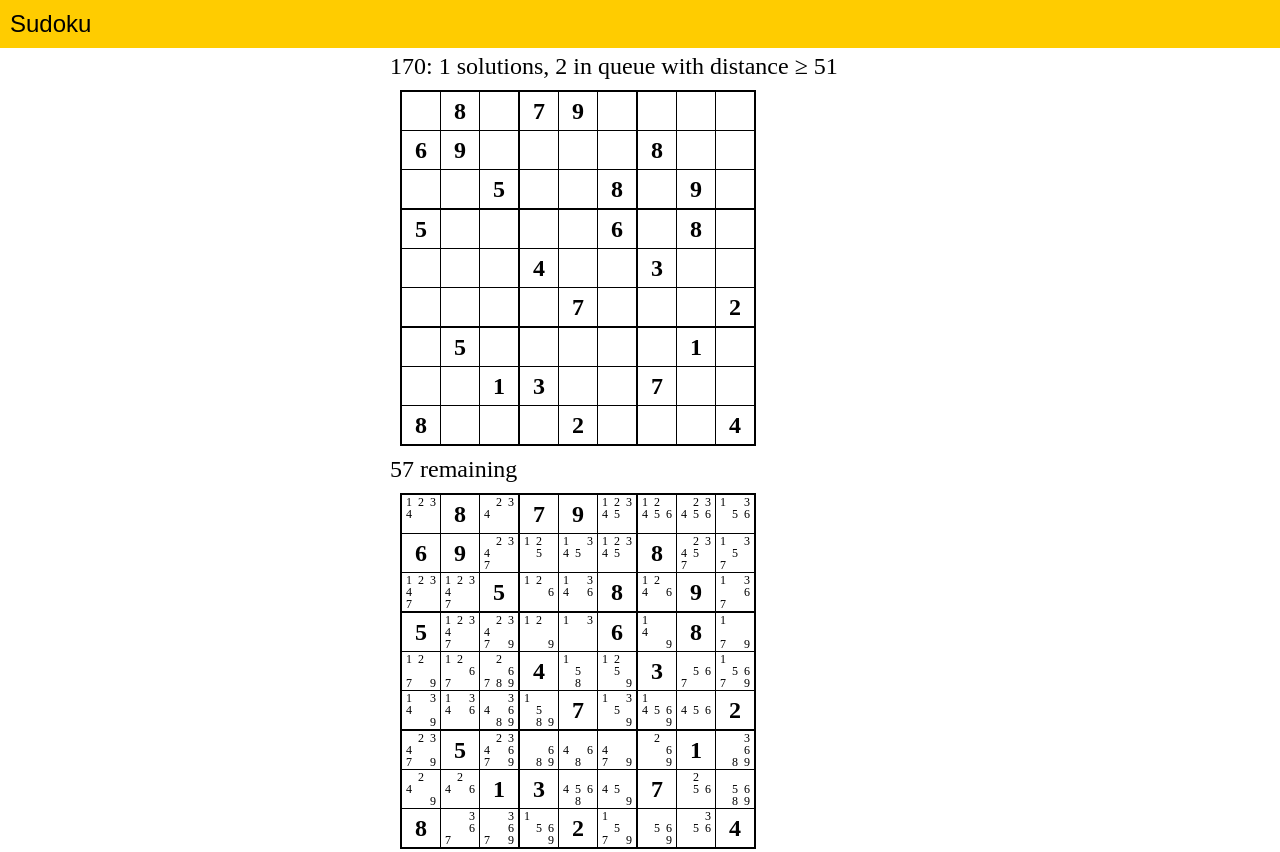
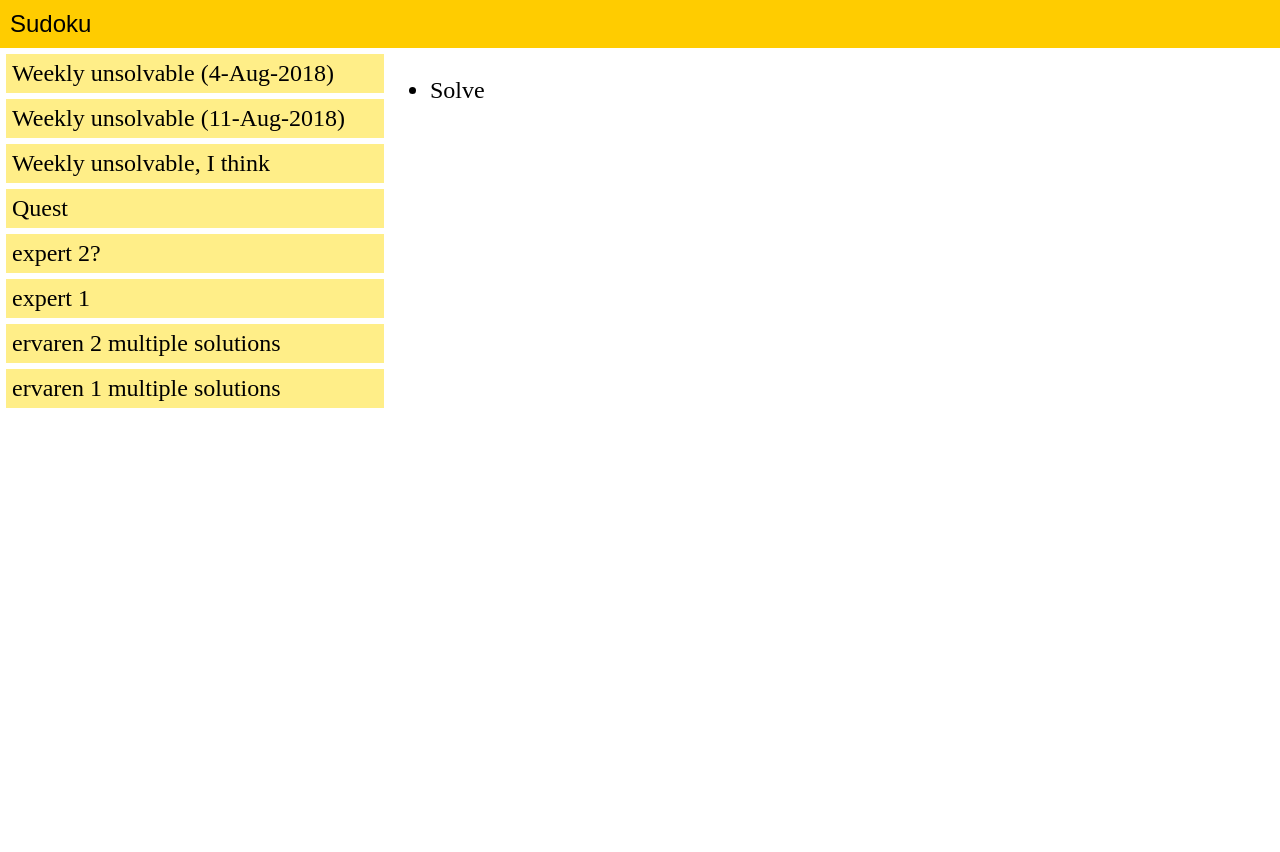
Before and after one commit to meinders/sudoku, a website: page sudoku.html in a window 1280 px wide. Shown: the top 852 px of the page. After the commit the page ends 800 px from the top, so only its background shows below. Drawn offline with Linux system fonts and the light colour scheme.

Commit message:
Added some rudimentary UI for choosing a puzzle and starting the solver.

```diff
--- a/index.css
+++ b/index.css
@@ -110,3 +110,28 @@ div.tiny table.sudoku > tbody > tr > td
 {
 	font-size: 8px;
 }
+
+ul.puzzles
+{
+	list-style:none;
+	margin: 0;
+	padding: 0;
+	position: absolute;
+	left: 0;
+	top: 48px;
+	bottom: 0;
+	right: calc( 50% + 250px );
+}
+
+ul.puzzles li
+{
+	margin: .25em;
+	padding: .25em;
+	background: #fe8;
+}
+
+ul.puzzles li:hover
+{
+	background: black;
+	color: white;
+}
--- a/sudoku.js
+++ b/sudoku.js
@@ -1,18 +1,26 @@
 const mainElement = document.querySelector( 'body main' );
 const statusElement = document.createElement( 'div' );
+statusElement.className = 'status';
 mainElement.appendChild( statusElement );
 const logElement = document.createElement( 'div' );
+logElement.className = 'log';
 mainElement.appendChild( logElement );
+const puzzlesElement = document.createElement( 'ul' );
+puzzlesElement.className = 'puzzles';
+mainElement.appendChild( puzzlesElement );
+const actionsElement = document.createElement( 'ul' );
+actionsElement.className = 'actions';
+mainElement.appendChild( actionsElement );
 
 let puzzles = [
-	puzzleFromString( '080790000690000800005008090500006080000400300000070002050000010001300700800020004' ), // Weekly unsolvable (4-Aug-2018)
-	puzzleFromString( '000700000690000800005008090500006080000400300100070002050000010001300700008020004' ), // Weekly unsolvable (11-Aug-2018)
-	puzzleFromString( '050000080800296000600805003190000000024000360000000015400309001000651004010000070' ),
-	puzzleFromString( '600050400000007026300000098004205300000000000008403700260000004490800000001090003' ), // Quest
-	puzzleFromString( '940000208800642917710903050600000400080790002000000700120406879000000040008070120' ), // expert 2?
-	puzzleFromString( '000700001005400790010052600500000230100009450004007000690025000400690070050000002' ), // expert 1
-	puzzleFromString( '579120000000050089068379025900012000805647002700005000097003450004501297200090000' ), // ervaren 2 multiple solutions
-	puzzleFromString( '500360104060009000000057806940000000030610009702900560000280015000090070251700083' ) // ervaren 1 multiple solutions
+	{ name: 'Weekly unsolvable (4-Aug-2018)', puzzle: '080790000690000800005008090500006080000400300000070002050000010001300700800020004' },
+	{ name: 'Weekly unsolvable (11-Aug-2018)', puzzle: '000700000690000800005008090500006080000400300100070002050000010001300700008020004' },
+	{ name: 'Weekly unsolvable, I think', puzzle: '050000080800296000600805003190000000024000360000000015400309001000651004010000070' },
+	{ name: 'Quest', puzzle: '600050400000007026300000098004205300000000000008403700260000004490800000001090003' },
+	{ name: 'expert 2?', puzzle: '940000208800642917710903050600000400080790002000000700120406879000000040008070120' },
+	{ name: 'expert 1', puzzle: '000700001005400790010052600500000230100009450004007000690025000400690070050000002' },
+	{ name: 'ervaren 2 multiple solutions', puzzle: '579120000000050089068379025900012000805647002700005000097003450004501297200090000' },
+	{ name: 'ervaren 1 multiple solutions', puzzle: '500360104060009000000057806940000000030610009702900560000280015000090070251700083' }
 ];
 
 const cellValuesLookup = [];
@@ -31,11 +39,28 @@ for ( let i = 0; i < 512; i++ )
 	cellValuesLookup.push( entry );
 }
 
-let puzzle = puzzles[ 0 ];
+puzzles.forEach( puzzle => {
+	const puzzleElement = document.createElement( 'li' );
+	puzzleElement.onclick = () => load( puzzleFromString( puzzle.puzzle ) );
+	puzzleElement.innerText = puzzle.name;
+	puzzlesElement.appendChild( puzzleElement );
+} );
 
-main( puzzle );
+let loadedPuzzle = null;
 
-function main( puzzle )
+const solveElement = document.createElement( 'li' );
+solveElement.onclick = () => solve( loadedPuzzle );
+solveElement.innerText = 'Solve';
+actionsElement.appendChild( solveElement );
+
+function load( puzzle )
+{
+	logClear();
+	logGrid( puzzleToState( puzzle ), puzzle );
+	loadedPuzzle = puzzle;
+}
+
+function solve( puzzle )
 {
 	let state = puzzleToState( puzzle );
 
@@ -380,6 +405,11 @@ function status( text )
 	statusElement.innerText = text;
 }
 
+function logClear()
+{
+	logElement.innerHTML = '';
+}
+
 function log()
 {
 	[ ...arguments ].forEach( e => {
@@ -415,14 +445,14 @@ function createGrid( params )
 		{
 			let td = document.createElement( 'td' );
 			let index = 9 * i + j;
-			let e = only( state[ index ] );
-			const values = cellValues( state[ index ] );
+			let cell = only( state[ index ] );
+			let values = cellValues( state[ index ] );
 			let n = values.length;
 			if ( n === 1 )
 			{
-				if ( puzzle && ( puzzle[ index ] === e ) ) td.classList.add( 'given' );
-				if ( !e ) td.classList.add( 'error' );
-				if ( diffWith && ( only( diffWith[ index ] ) !== e ) )
+				if ( puzzle && ( puzzle[ index ] === cell ) ) td.classList.add( 'given' );
+				if ( !cell ) td.classList.add( 'error' );
+				if ( diffWith && ( only( diffWith[ index ] ) !== cell ) )
 				{
 					td.classList.add( 'diff' );
 				}
@@ -430,7 +460,7 @@ function createGrid( params )
 			}
 			else
 			{
-				if ( e || !n ) td.classList.add( 'error' );
+				if ( cell || !n ) td.classList.add( 'error' );
 				if ( n < 9 )
 				{
 					td.appendChild( createNotes( values ) );
```
